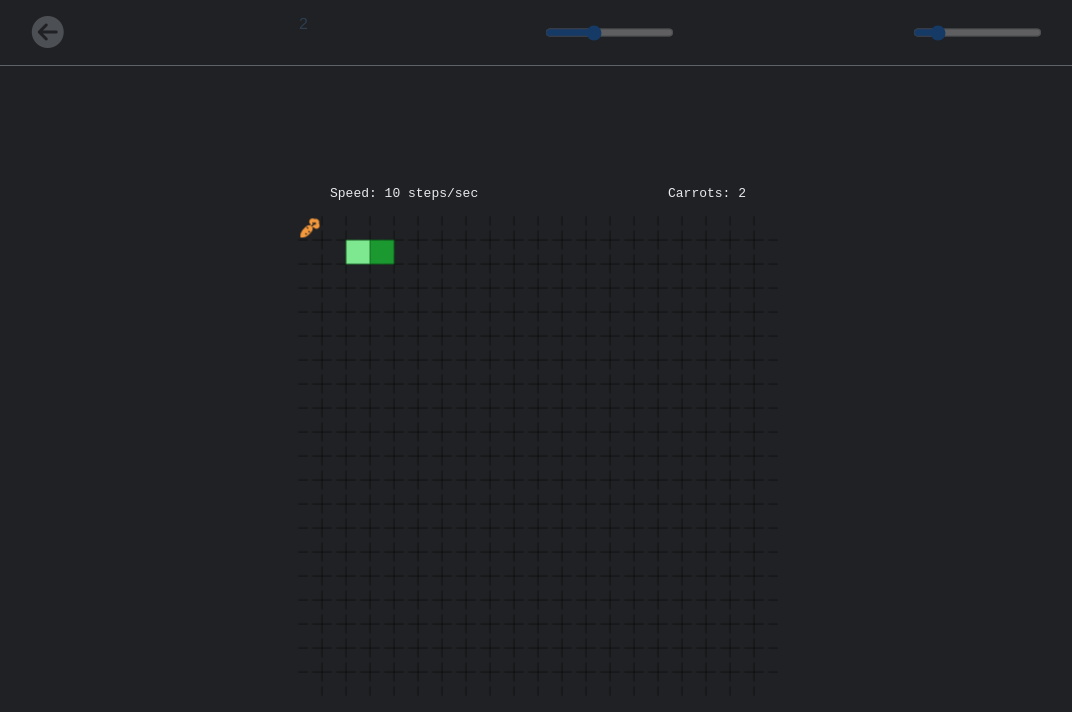
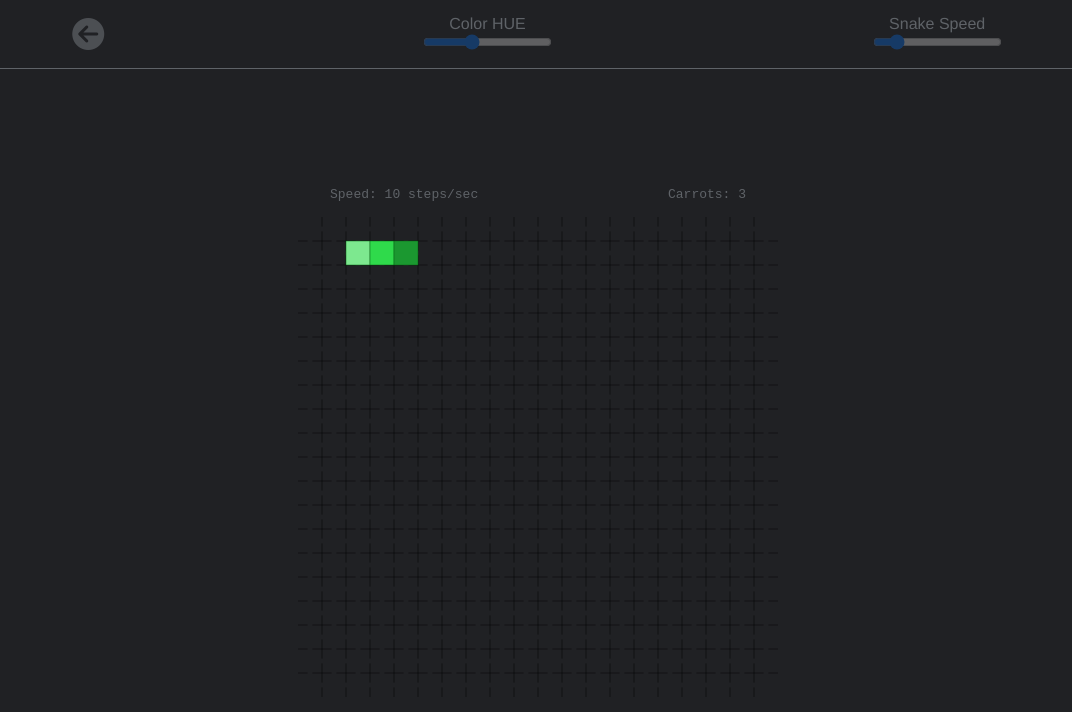
Before and after one commit to hovorun-yevhenii/snake_ts, a Vue app: page /game in a window 1280 px wide. Shown: the top 712 px of the page, without its empty margins (102-1174 px from the left). Built offline with nearby package versions, Linux system fonts and the light colour scheme.

Commit message:
fix snake initial method

```diff
--- a/src/components/SnakeView.vue
+++ b/src/components/SnakeView.vue
@@ -48,6 +48,7 @@
         </defs>
 
         <use xlink:href="#carrot"
+             v-if="carrot.display"
              :fill="carrotColor"
              :x="carrot.x + carrotOffset"
              :y="carrot.y + carrotOffset"
@@ -92,7 +93,7 @@
 <script lang="ts">
   import {Component, Prop, Vue} from 'vue-property-decorator';
   import Snake from '@/game';
-  import {Coords} from '@/game/types';
+  import {Coords, Carrot} from '@/game/types';
 
   @Component({})
   export default class SnakeView extends Vue {
@@ -103,7 +104,7 @@
       return this.snake.units.slice(1, this.snake.units.length - 1);
     }
 
-    public get carrot(): Coords {
+    public get carrot(): Carrot {
       return this.snake.carrot;
     }
 
@@ -124,7 +125,7 @@
     }
 
     public get headUnit(): Coords {
-      return this.snake.getHead;
+      return this.snake.getHead();
     }
 
     public get tailUnit(): Coords {
--- a/src/game/index.ts
+++ b/src/game/index.ts
@@ -1,5 +1,5 @@
 import Loop from '@/game/loop';
-import {Coords} from '@/game/types';
+import {Coords, Carrot} from '@/game/types';
 import keyboardListener from '@/game/keyboardListener';
 
 export default class Snake {
@@ -9,40 +9,52 @@ export default class Snake {
   public INITIAL_TEMPO: number = 100;
 
   public tempo!: number;
+  public unitSize: number = this.FIELD_SIZE / this.DIMENSION;
   public units: Coords[] = [];
-  public carrot: Coords = {x: 0, y: 0};
+  public carrot: Carrot = {x: 0, y: 0, display: false};
   public snakeDirection: string = 'right';
   public userDirection: string = 'right';
-  public unitSize: number = this.FIELD_SIZE / this.DIMENSION;
+
   public loop: Loop = new Loop(this.makeStep.bind(this));
 
   constructor() {
     this.unitSize = this.FIELD_SIZE / this.DIMENSION;
-    this.pushInitialUnits();
+    this.addInitialUnits();
     this.tempo = this.INITIAL_TEMPO;
     document.addEventListener('keydown', keyboardListener.bind(this));
   }
 
-  public pushInitialUnits(): void {
+  public addInitialUnits(): void {
     this.units = [];
-    this.units.push(this.makeNewUnit);
-    this.units.push(this.makeNewUnit);
+
+    while (this.units.length < 3) {
+      this.units.push(this.makeNewUnit());
+    }
   }
 
   public makeStep(): void {
-    const newUnit: Coords = this.makeNewUnit;
+    const newUnit: Coords = this.makeNewUnit();
     const selfIntersection: boolean = this.getAnyIntersection(newUnit);
     const carrotIntersection: boolean = this.getHeadIntersection;
 
     if (selfIntersection) {
       this.reset();
-    } else {
+      return;
+    }
+
+    if (!this.carrot.display) {
       this.units.push(newUnit);
+      this.units.shift();
+      this.carrot.display = true;
+      this.addCarrot();
+      return;
     }
 
     if (carrotIntersection) {
+      this.units.push(newUnit);
       this.addCarrot();
     } else {
+      this.units.push(newUnit);
       this.units.shift();
     }
   }
@@ -50,7 +62,9 @@ export default class Snake {
   public reset(): void {
     this.snakeDirection = 'right';
     this.userDirection = 'right';
-    this.pushInitialUnits();
+    this.carrot.display = false;
+
+    this.addInitialUnits();
     this.loop.toggleLoop();
   }
 
@@ -59,10 +73,10 @@ export default class Snake {
   }
 
   public get getHeadIntersection(): boolean {
-    const {x: headX, y: headY} = this.getHead;
-    const {x: carrotX, y: carrotY} = this.carrot;
+    const {x: headX, y: headY} = this.getHead();
+    const {x: carrotX, y: carrotY, display} = this.carrot;
 
-    return headX === carrotX && headY === carrotY;
+    return display && headX === carrotX && headY === carrotY;
   }
 
   public addCarrot(): void {
@@ -88,6 +102,11 @@ export default class Snake {
 
     this.carrot.x = x;
     this.carrot.y = y;
+    this.carrot.display = true;
+  }
+
+  public getHead(): Coords {
+    return this.units[this.units.length - 1] || {x: this.unitSize, y: this.unitSize};
   }
 
   set setTempo(value: number) {
@@ -99,12 +118,8 @@ export default class Snake {
     return Math.round(Math.random() * (this.DIMENSION - 1));
   }
 
-  get getHead(): Coords {
-    return this.units[this.units.length - 1] || {x: this.unitSize, y: this.unitSize};
-  }
-
-  get makeNewUnit(): Coords {
-    const head: Coords = this.getHead;
+  public makeNewUnit(): Coords {
+    const head: Coords = this.getHead();
     const limit = this.FIELD_SIZE - this.unitSize;
     const normalize = (n: number) => n > limit ? this.FIELD_SIZE - n : n < 0 ? this.FIELD_SIZE + n : n;
     let x: number = 0;
--- a/src/game/types.ts
+++ b/src/game/types.ts
@@ -2,3 +2,7 @@ export interface Coords {
   x: number;
   y: number;
 }
+
+export interface Carrot extends Coords {
+  display: boolean;
+}
--- a/src/views/SnakePage.vue
+++ b/src/views/SnakePage.vue
@@ -5,9 +5,14 @@
                 <i class="fas fa-arrow-circle-left"></i>
             </router-link>
 
-            {{snake.units.length}}
+            <label>
+                Color HUE
                 <input type="range" min="0" max="360" step="1" v-model="hueValue"/>
+            </label>
+            <label>
+                Snake Speed
                 <input type="range" min="4" max="1000" step="1" value="150" @change="setSnakeTempo"/>
+            </label>
         </header>
 
         <main>
@@ -46,12 +51,14 @@
     .game {
         min-height: 100vh;
         background-color: #202124;
+        color: #5F6368;
         display: flex;
         flex-direction: column;
 
         header {
             display: flex;
             justify-content: space-around;
+            align-items: center;
             padding: 16px;
             border-bottom: 1px solid #5f6368;
 
@@ -66,6 +73,10 @@
                 }
             }
 
+            label {
+                display: inline-flex;
+                flex-direction: column;
+                align-items: center;
                 input {
                     opacity: .3;
                     cursor: pointer;
@@ -73,6 +84,7 @@
 
                     &:hover {
                         opacity: .5;
+                    }
                 }
             }
         }
@@ -92,7 +104,6 @@
                 padding: 16px 32px;
                 box-sizing: border-box;
                 font-family: monospace;
-                color: #e8eaed;
             }
         }
     }
```
Lines whose indentation alone changed are shown as unchanged.
